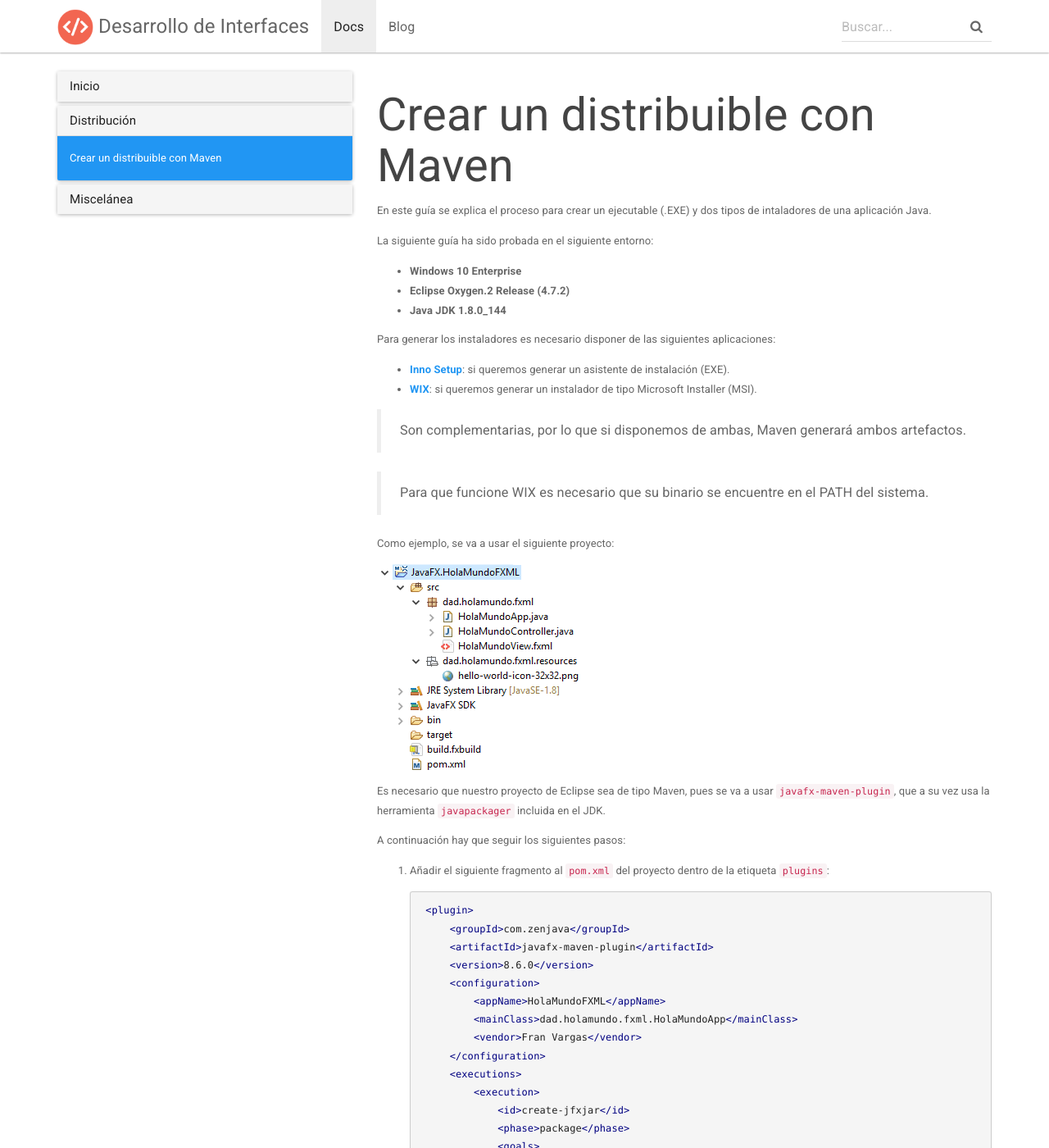
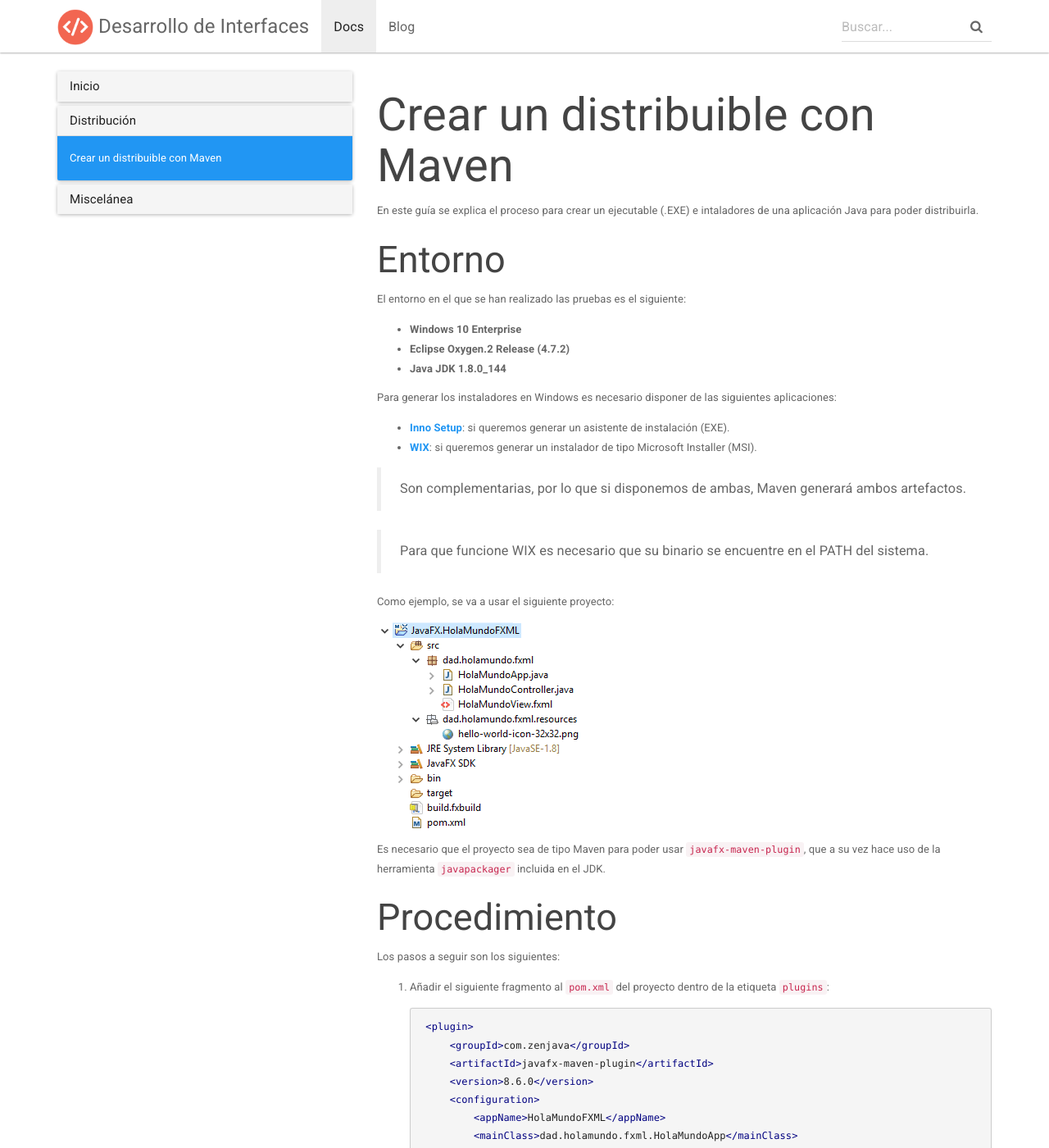
Before and after one commit to dam-dad/dam-dad.github.io, a Jekyll site: the page built from docs/_docs/distribucion/crear-distribuible-maven.md, in a window 1280 px wide and 1400 px high. Shown: the whole window at 82% size. Built offline with Jekyll 4.4.1, drawn with Linux system fonts in a browser that asks for light colours; nearby versions of some CDN libraries; some of the changed text lies outside the part shown.

Commit message:
actualizacion del tutorial creacion distribuibles maven

```diff
--- a/docs/_docs/distribucion/crear-distribuible-maven.md
+++ b/docs/_docs/distribucion/crear-distribuible-maven.md
@@ -2,15 +2,17 @@
 title: Crear un distribuible con Maven
 ---
 
-En este guía se explica el proceso para crear un ejecutable (.EXE) y dos tipos de intaladores de una aplicación Java.
+En este guía se explica el proceso para crear un ejecutable (.EXE) e intaladores de una aplicación Java para poder distribuirla.
 
-La siguiente guía ha sido probada en el siguiente entorno:
+## Entorno
+
+El entorno en el que se han realizado las pruebas es el siguiente:
 
 * **Windows 10 Enterprise**
 * **Eclipse Oxygen.2 Release (4.7.2)**
 * **Java JDK 1.8.0_144**
 
-Para generar los instaladores es necesario disponer de las siguientes aplicaciones:
+Para generar los instaladores en Windows es necesario disponer de las siguientes aplicaciones:
 
 * [**Inno Setup**](http://www.jrsoftware.org/isdl.php): si queremos generar un asistente de instalación (EXE).
 * [**WIX**](http://wixtoolset.org/): si queremos generar un instalador de tipo Microsoft Installer (MSI).
@@ -23,9 +25,11 @@
 
 ![Proyecto HolaMundoFXML](imagenes/proyecto-holamundofxml.png)
 
-Es necesario que nuestro proyecto de Eclipse sea de tipo Maven, pues se va a usar [`javafx-maven-plugin`](https://github.com/javafx-maven-plugin/javafx-maven-plugin), que a su vez usa la herramienta `javapackager` incluida en el JDK.
+Es necesario que el proyecto sea de tipo Maven para poder usar [`javafx-maven-plugin`](https://github.com/javafx-maven-plugin/javafx-maven-plugin), que a su vez hace uso de la herramienta `javapackager` incluida en el JDK.
 
-A continuación hay que seguir los siguientes pasos:
+## Procedimiento
+
+Los pasos a seguir son los siguientes:
 
 1. Añadir el siguiente fragmento al `pom.xml` del proyecto dentro de la etiqueta `plugins`:
 
@@ -84,6 +88,12 @@
 
     * **Directorio `native`:** aquí se generan los distribuibles nativos (en este caso, para Windows).
 
- Ahora sólo debemos distribuir el contenido del directorio `HolaMundoFXML`, o alguno de los instaladores generados (`HolaMundoFXML-1.0.exe` generado con **InnoSetup**, u `HolaMundoFXML-1.0.msi` generado con **Wix**) dentro de `native`.
+Ahora sólo debemos distribuir el contenido del directorio `HolaMundoFXML`, o alguno de los instaladores generados (`HolaMundoFXML-1.0.exe` generado con **InnoSetup**, u `HolaMundoFXML-1.0.msi` generado con **Wix**) dentro de `native`.
 
 > Destacar que cuando se instale la aplicación, se instalará en el equipo el mismo contenido que hay en el directorio `target/jfx/native/HolaMundoFXML`.
+
+## Configuración del plugin
+
+Para obtener una lista detallada de las opciones que podemos utilizar para configurar el plugin ejecutamos Maven con el objetivo  `jfx:help -Ddetail=true`.
+
+![Maven jfx:help Goal](imagenes/maven-jfx-help-goal.png)
```
Also changed, not shown: other parts of docs/_docs/distribucion/crear-distribuible-maven.md (+1 -1 lines), docs/_docs/distribucion/imagenes/maven-jfx-help-goal.png (added).
